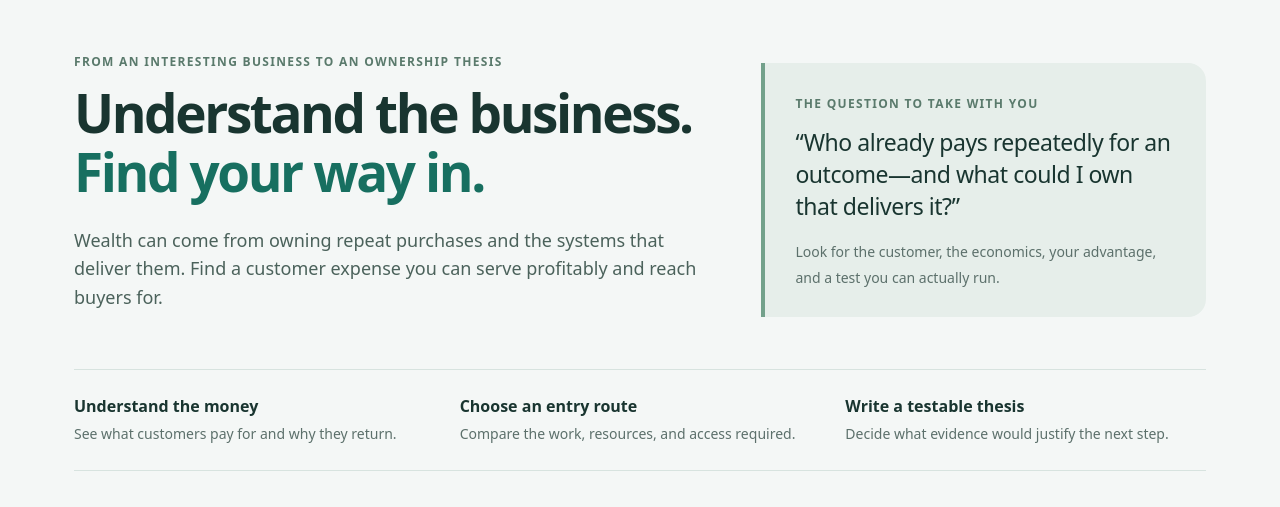
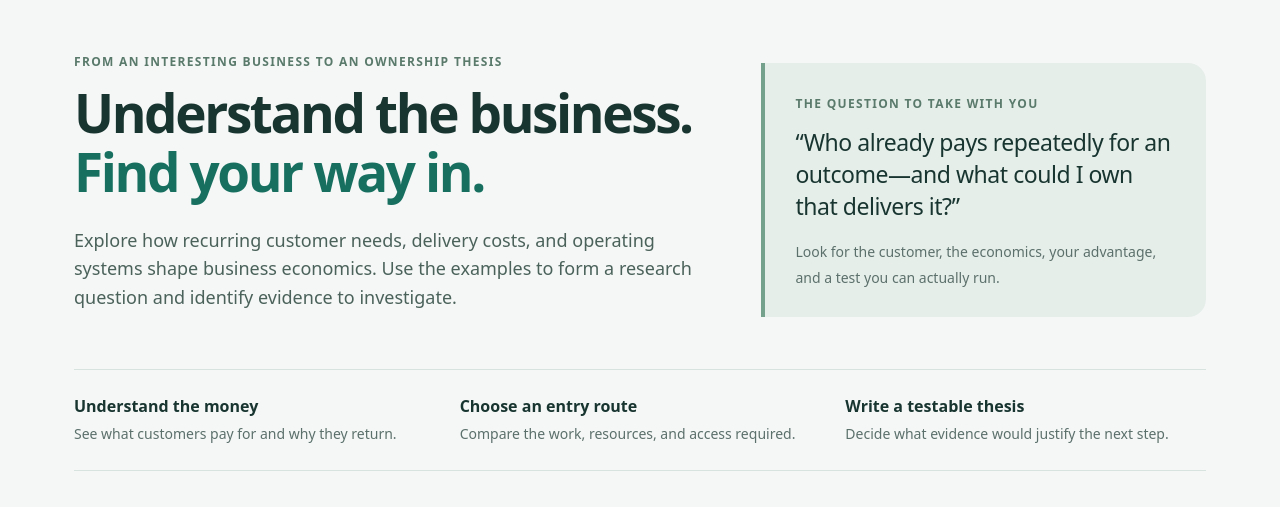
Before and after one commit to AaryaDeshpande/aipi510-module3-main-street, a Flask app: page / in a window 1280 px wide. Shown: the part 86-593 px from the top of the page. Run offline with Flask 3, Linux system fonts and the light colour scheme; parts of the project's set-up code (start-up, migrations or seed data) failed here and were passed over.

Commit message:
Present the research question and ML pipeline

```diff
--- a/business_app/templates/home.html
+++ b/business_app/templates/home.html
@@ -10,7 +10,7 @@
   <a class="skip" href="#businesses">Skip to business examples</a>
   <header class="topbar"><a class="brand" href="/">Main Street<span>OWNERSHIP EXPLORER</span></a><nav aria-label="Main navigation"><a href="#businesses">Business models</a><a href="#paths">Your way in</a><a href="#thesis">Your thesis</a><a href="/market">Market map</a></nav></header>
   <main>
-    <section class="hero"><div><p class="eyebrow">FROM AN INTERESTING BUSINESS TO AN OWNERSHIP THESIS</p><h1>Understand the business.<br><em>Find your way in.</em></h1><p class="intro">Wealth can come from owning repeat purchases and the systems that deliver them. Find a customer expense you can serve profitably and reach buyers for.</p></div><aside class="takeaway"><span class="eyebrow">THE QUESTION TO TAKE WITH YOU</span><p>“Who already pays repeatedly for an outcome—and what could I own that delivers it?”</p><small>Look for the customer, the economics, your advantage, and a test you can actually run.</small></aside></section>
+    <section class="hero"><div><p class="eyebrow">FROM AN INTERESTING BUSINESS TO AN OWNERSHIP THESIS</p><h1>Understand the business.<br><em>Find your way in.</em></h1><p class="intro">Explore how recurring customer needs, delivery costs, and operating systems shape business economics. Use the examples to form a research question and identify evidence to investigate.</p></div><aside class="takeaway"><span class="eyebrow">THE QUESTION TO TAKE WITH YOU</span><p>“Who already pays repeatedly for an outcome—and what could I own that delivers it?”</p><small>Look for the customer, the economics, your advantage, and a test you can actually run.</small></aside></section>
 
     <section class="guide" aria-label="How to use this tool"><div><strong>Understand the money</strong><span>See what customers pay for and why they return.</span></div><div><strong>Choose an entry route</strong><span>Compare the work, resources, and access required.</span></div><div><strong>Write a testable thesis</strong><span>Decide what evidence would justify the next step.</span></div></section>
 
--- a/business_app/templates/index.html
+++ b/business_app/templates/index.html
@@ -17,9 +17,11 @@
   </header>
   <main>
     <section class="hero">
-      <div><p class="eyebrow">LOCAL MARKETS · PUBLIC EVIDENCE</p><h1>See the businesses<br>behind the map.</h1><p class="hero-copy">Compare local industries, follow their reported history, and choose where to start conversations with business owners.</p></div>
+      <div><p class="eyebrow">AIPI 510 · DATA / ML ENGINEERING</p><h1>Explore county business data.<br>Evaluate a forecasting model.</h1><p class="hero-copy">A reproducible supervised-learning project using U.S. Census County Business Patterns. Explore Wisconsin observations, inspect the held-out evaluation, and request a prediction from the deployed model.</p></div>
       <div class="data-note"><span class="note-icon" aria-hidden="true">◷</span><div><strong id="snapshot-label">Loading Census snapshot</strong><p>Historical evidence for market research.<br>Every measure keeps its source and date.</p></div></div>
     </section>
+
+    <section class="panel" aria-labelledby="pipeline-heading"><p class="section-kicker">RESEARCH QUESTION AND PIPELINE</p><h2 id="pipeline-heading">Can prior establishment counts predict the following year?</h2><p>Official county–industry data → cloud ingestion → chronological train/validation/test splits → Ridge regression → MLflow experiment records → saved model → Flask JSON API.</p><p id="pipeline-summary">Loading the saved experiment’s split sizes and evaluation…</p><p class="small muted">Establishments are business locations with paid employees. The map presents historical observations. Predictions are unverified historical estimates; they do not measure customer demand, profits, or personal income.</p><p><a href="/metadata">Model metadata and evaluation</a> · <a href="https://github.com/AaryaDeshpande/aipi510-module3-main-street/tree/aarya/module3-implementation">Source code, reproduction instructions, and evidence</a></p></section>
 
     <div id="app-status" class="status" role="status" aria-live="polite">Loading the business data and county map…</div>
     <button id="retry" class="button secondary" hidden type="button">Try loading again</button>
```
